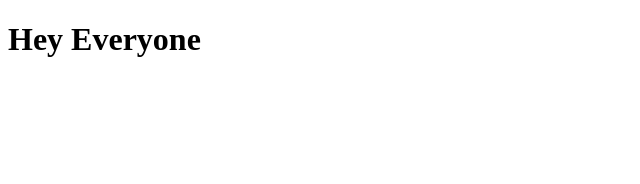
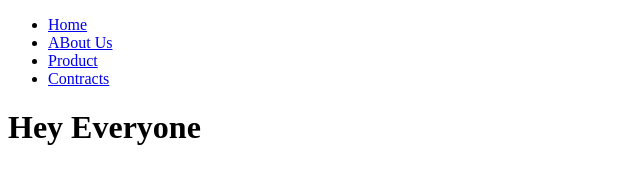
Before and after one commit to ohabdullahmahmud/Readme-Temp---1, a plain HTML site: page index.html in a window 1280 px wide. Shown: the whole page, without its empty margins (0-640 px from the left). Drawn offline with Linux system fonts and the light colour scheme.

Commit message:
Add Navbar Option
-Implement navbar feature

-Add home, About us, Product, Contracts option for navbar

```diff
--- a/index.html
+++ b/index.html
@@ -6,6 +6,23 @@
     <title>Document</title>
 </head>
 <body>
+
+    <nav>
+        <ul>
+            <li><a href="#">Home</a></li>
+            <li><a href="#">ABout Us</a></li>
+            <li><a href="#">Product</a></li>
+            <li><a href="#">Contracts</a></li>
+        </ul>
+    </nav>
     <h1>Hey Everyone</h1>
 </body>
 </html>
+
+<!-- 1. commit message clear and concise (max 50 word)
+
+2. test before commiting
+
+3. add description for the commit
+
+4. test before commiting  -->
```
